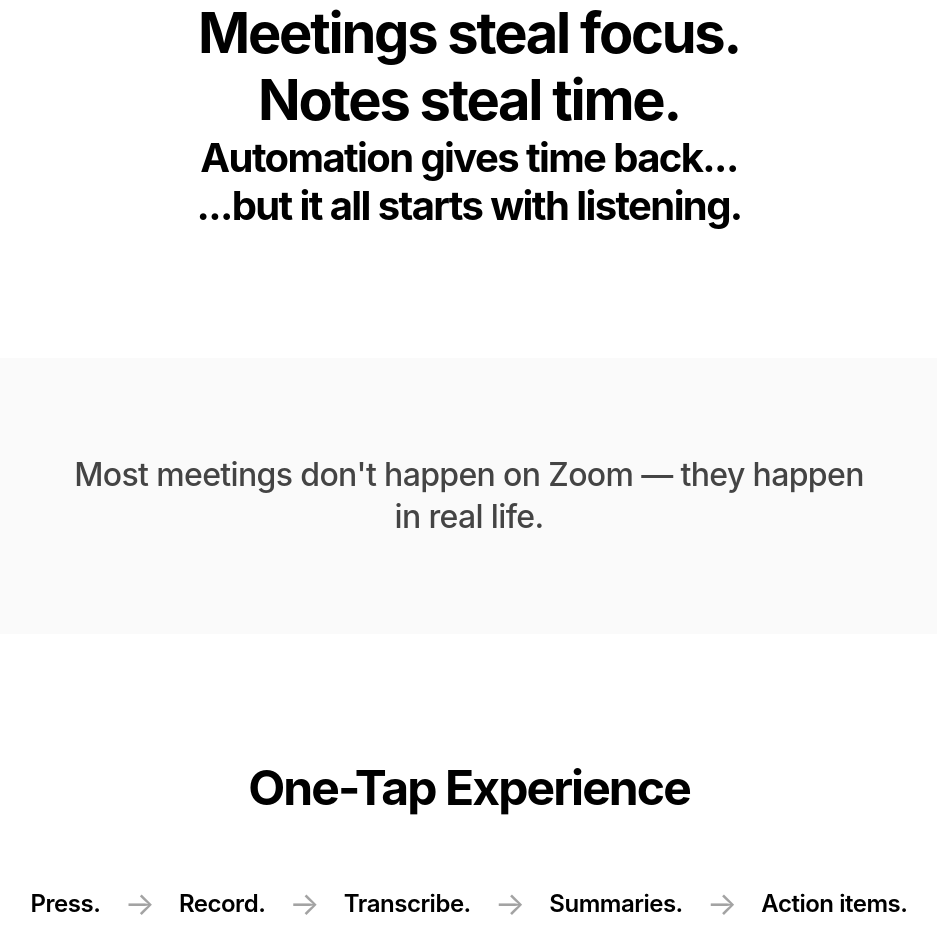
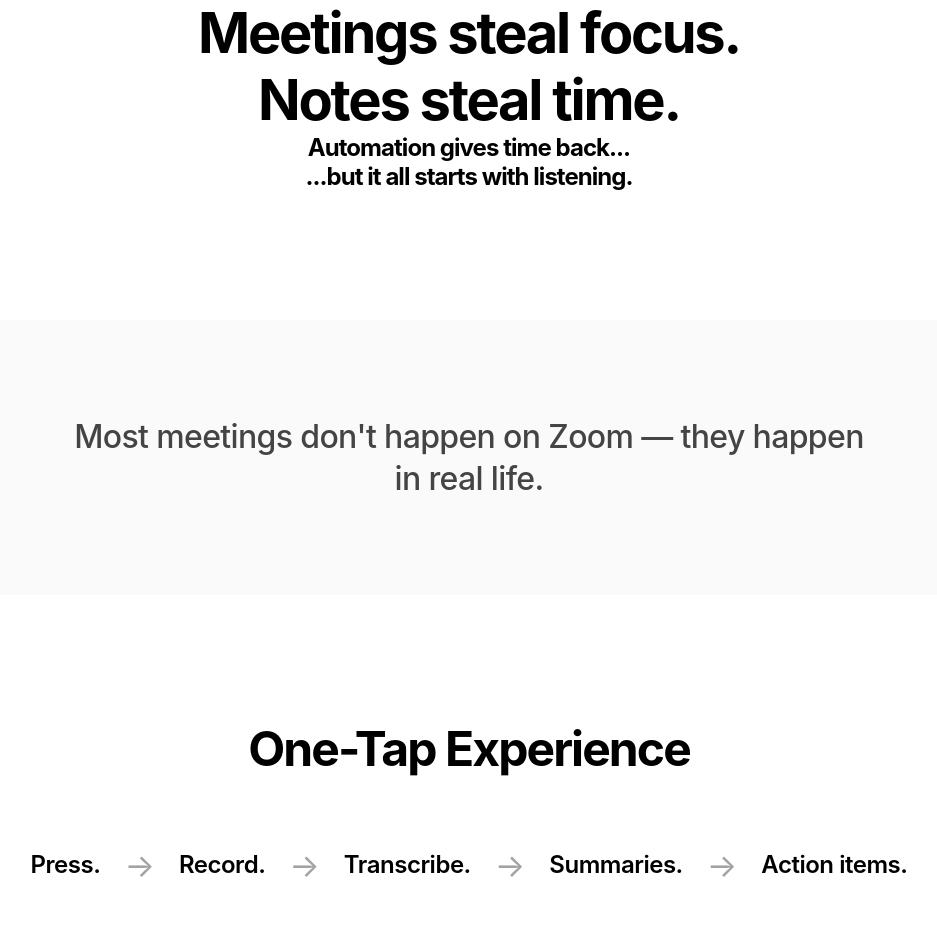
Before and after one commit to humanaise-it/one-button-web, a React (Vite) app: page / in a window 1280 px wide. Shown: the part 1360-2287 px from the top of the page, without its empty margins (171-1108 px from the left). Built offline with nearby package versions, Linux system fonts and the light colour scheme; no server answers; the HTML template or start-up script is replaced by a standard one.

Commit message:
Updated index.css

```diff
--- a/src/index.css
+++ b/src/index.css
@@ -529,7 +529,7 @@ section {
 }
 
 .small-statement {
-  font-size: 2.5rem;
+  font-size: 1.5rem;
   font-weight: 700;
   line-height: 1.2;
   letter-spacing: -0.04em;
```
